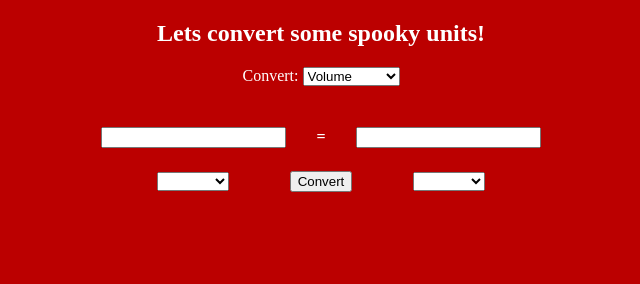
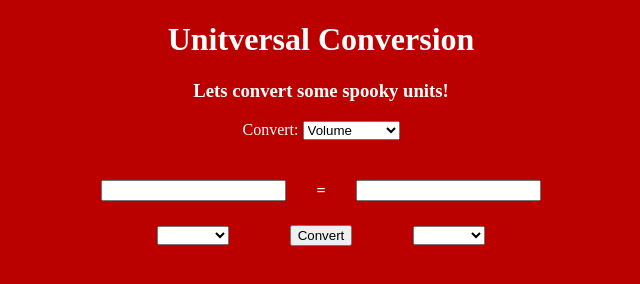
Before and after one commit to DavidANixon/Unitversal_Converter, a website: page index.html in a window 1280 px wide. Shown: the whole page, without its empty margins (319-959 px from the left). Drawn offline with Linux system fonts and the light colour scheme.

Commit message:
added title

```diff
--- a/index.html
+++ b/index.html
@@ -4,12 +4,13 @@
         <link rel="stylesheet" type="text/css" href="stylesheet.css">
         <script type='text/javascript' src='scripts.js'></script>
             <title>
-            Welcome!
+                Unitversal Conversion
             </title>
         </head>
 <body class="body">
 <center>
-    <h2 id="title"> Lets convert some spooky units! </h2>
+    <h1 id="title">Unitversal Conversion</h1>
+    <h3 id="title"> Lets convert some spooky units! </h3>
     <div style="color: white;">Convert:
     <select>
         <option value="volume">Volume</option>
```
